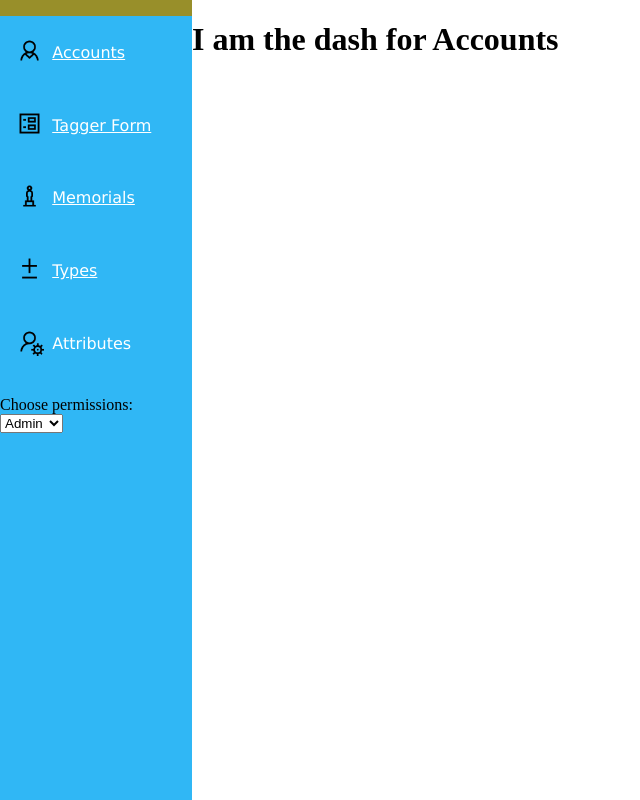
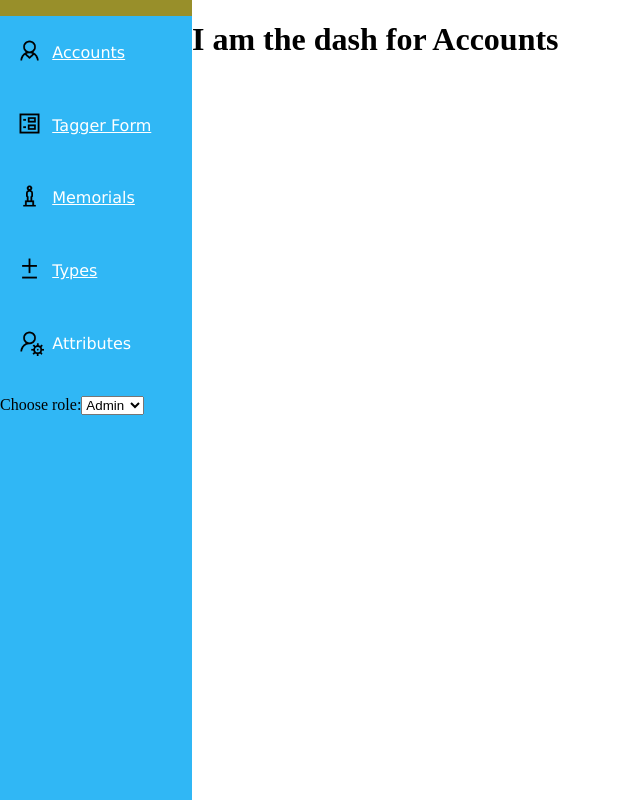
Before and after one commit to blrusteberg/Bench-and-Memorial-Tracker, a React (Create React App) app in the folder admin-panel/: page / in a window 1280 px wide. Shown: the whole page, without its empty margins (0-640 px from the left). Built offline with nearby package versions, Linux system fonts and the light colour scheme.

Commit message:
edit label

```diff
--- a/admin-panel/src/components/SideBar/NavigationPanel/NavigationPanel.js
+++ b/admin-panel/src/components/SideBar/NavigationPanel/NavigationPanel.js
@@ -84,7 +84,7 @@ const navigationPanel = (props) => {
           </li>
       ]}
       </ul>
-      <label>Choose permissions:</label>
+      <label>Choose role:</label>
       <select onChange={(event) => props.handlePermissionChange(event)} id="roles">
         <option value="admin">Admin</option>
         <option value="clerk">Clerk</option>
```
